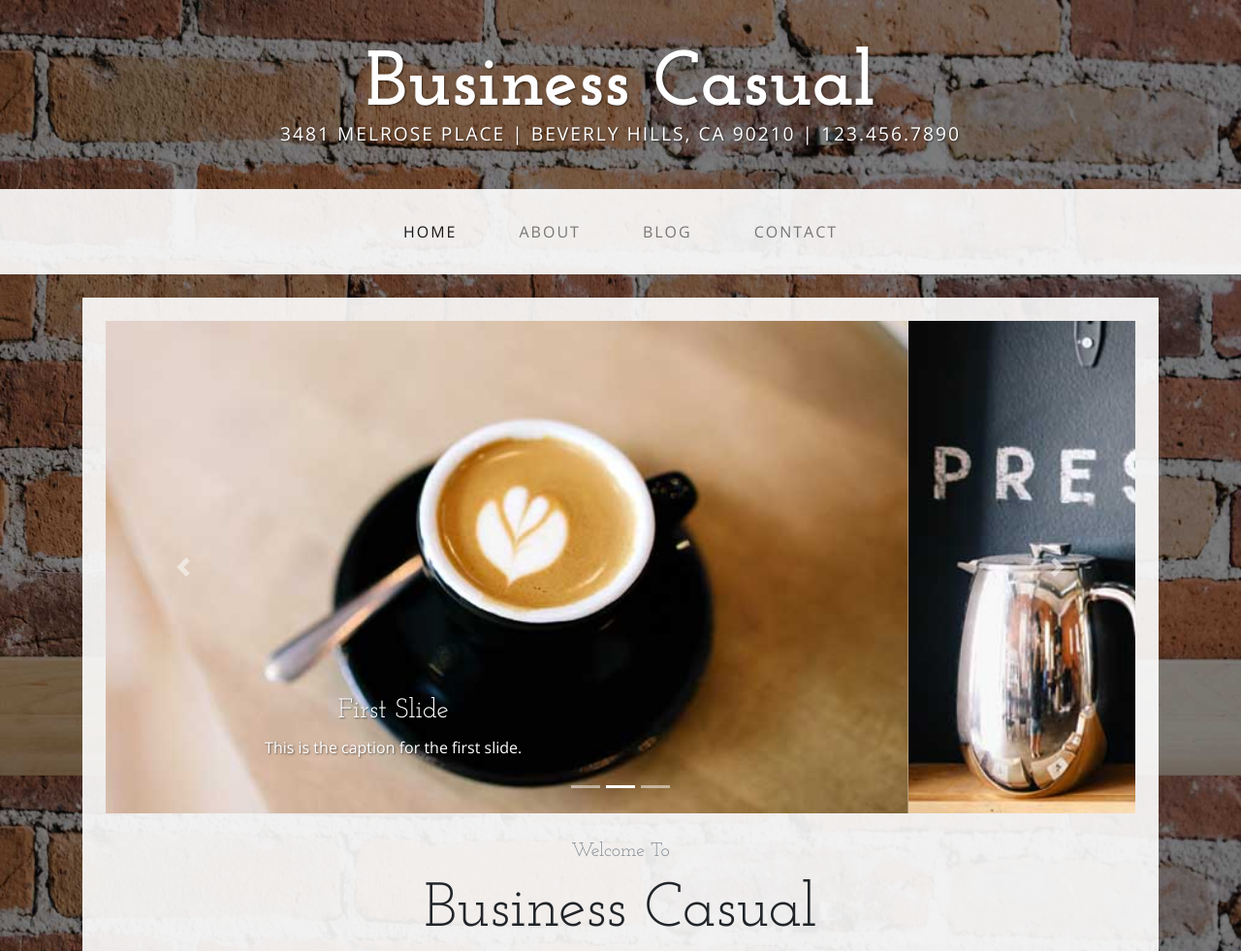
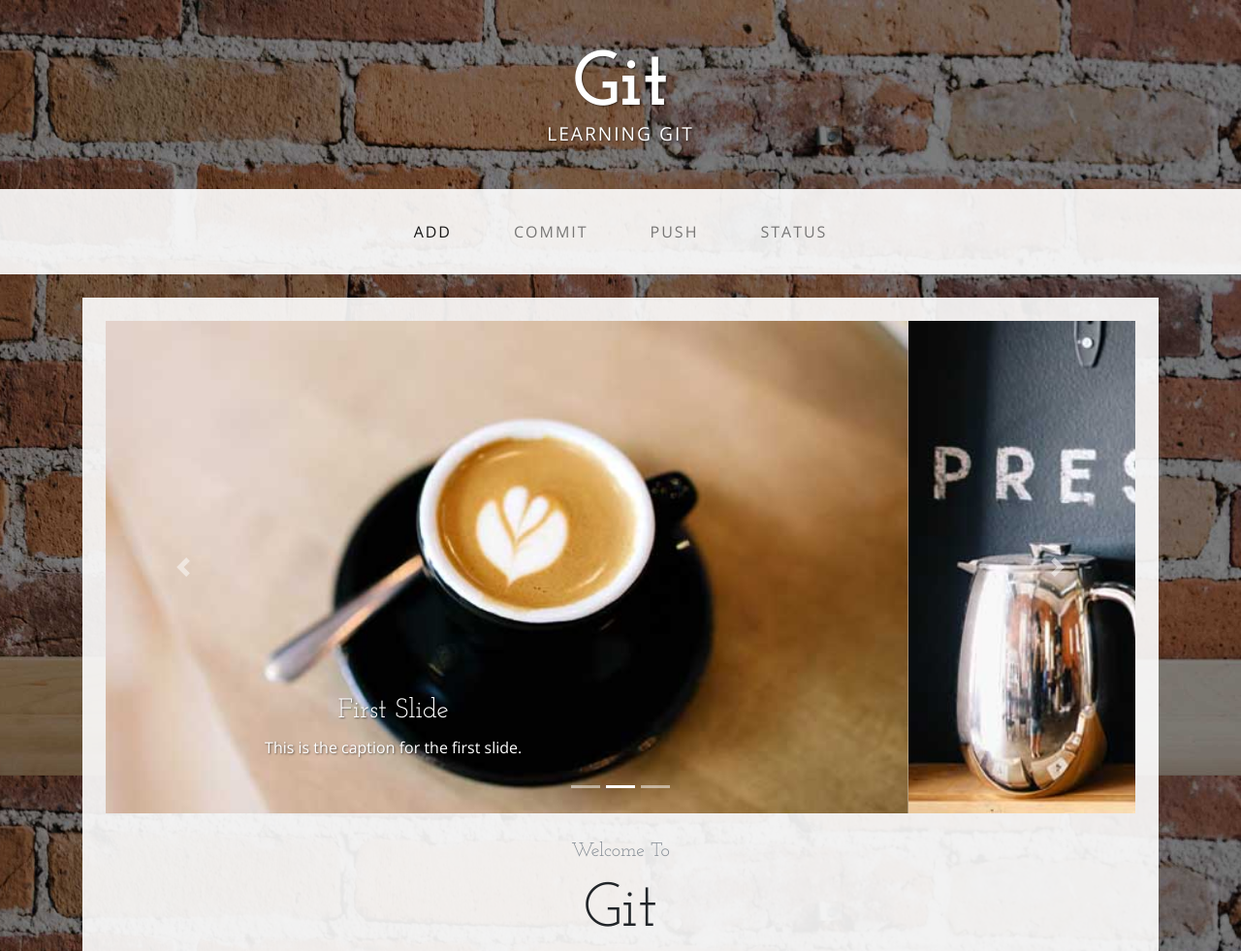
Before and after one commit to SergioFelix/test-git-course, a website: page index.html in a window 1280 px wide. Shown: the top 981 px of the page at 97% size. Drawn offline with nearby package versions, Linux system fonts and the light colour scheme.

Commit message:
Changed title, subtitle and navbar items

```diff
--- a/index.html
+++ b/index.html
@@ -8,7 +8,7 @@
     <meta name="description" content="">
     <meta name="author" content="">
 
-    <title>Business Casual - Start Bootstrap Theme</title>
+    <title>Learning Git</title>
 
     <!-- Bootstrap core CSS -->
     <link href="vendor/bootstrap/css/bootstrap.min.css" rel="stylesheet">
@@ -24,8 +24,8 @@
 
   <body>
 
-    <div class="tagline-upper text-center text-heading text-shadow text-white mt-5 d-none d-lg-block">Business Casual</div>
-    <div class="tagline-lower text-center text-expanded text-shadow text-uppercase text-white mb-5 d-none d-lg-block">3481 Melrose Place | Beverly Hills, CA 90210 | 123.456.7890</div>
+    <div class="tagline-upper text-center text-heading text-shadow text-white mt-5 d-none d-lg-block">Git</div>
+    <div class="tagline-lower text-center text-expanded text-shadow text-uppercase text-white mb-5 d-none d-lg-block">Learning Git</div>
 
     <!-- Navigation -->
     <nav class="navbar navbar-expand-lg navbar-light bg-faded py-lg-4">
@@ -37,18 +37,18 @@
         <div class="collapse navbar-collapse" id="navbarResponsive">
           <ul class="navbar-nav mx-auto">
             <li class="nav-item active px-lg-4">
-              <a class="nav-link text-uppercase text-expanded" href="index.html">Home
+              <a class="nav-link text-uppercase text-expanded" href="index.html">Add
                 <span class="sr-only">(current)</span>
               </a>
             </li>
             <li class="nav-item px-lg-4">
-              <a class="nav-link text-uppercase text-expanded" href="about.html">About</a>
+              <a class="nav-link text-uppercase text-expanded" href="about.html">Commit</a>
             </li>
             <li class="nav-item px-lg-4">
-              <a class="nav-link text-uppercase text-expanded" href="blog.html">Blog</a>
+              <a class="nav-link text-uppercase text-expanded" href="blog.html">Push</a>
             </li>
             <li class="nav-item px-lg-4">
-              <a class="nav-link text-uppercase text-expanded" href="contact.html">Contact</a>
+              <a class="nav-link text-uppercase text-expanded" href="contact.html">Status</a>
             </li>
           </ul>
         </div>
@@ -100,7 +100,7 @@
         <!-- Welcome Message -->
         <div class="text-center mt-4">
           <div class="text-heading text-muted text-lg">Welcome To</div>
-          <h1 class="my-2">Business Casual</h1>
+          <h1 class="my-2">Git</h1>
           <div class="text-heading text-muted text-lg">By
             <strong>Start Bootstrap</strong>
           </div>
```
